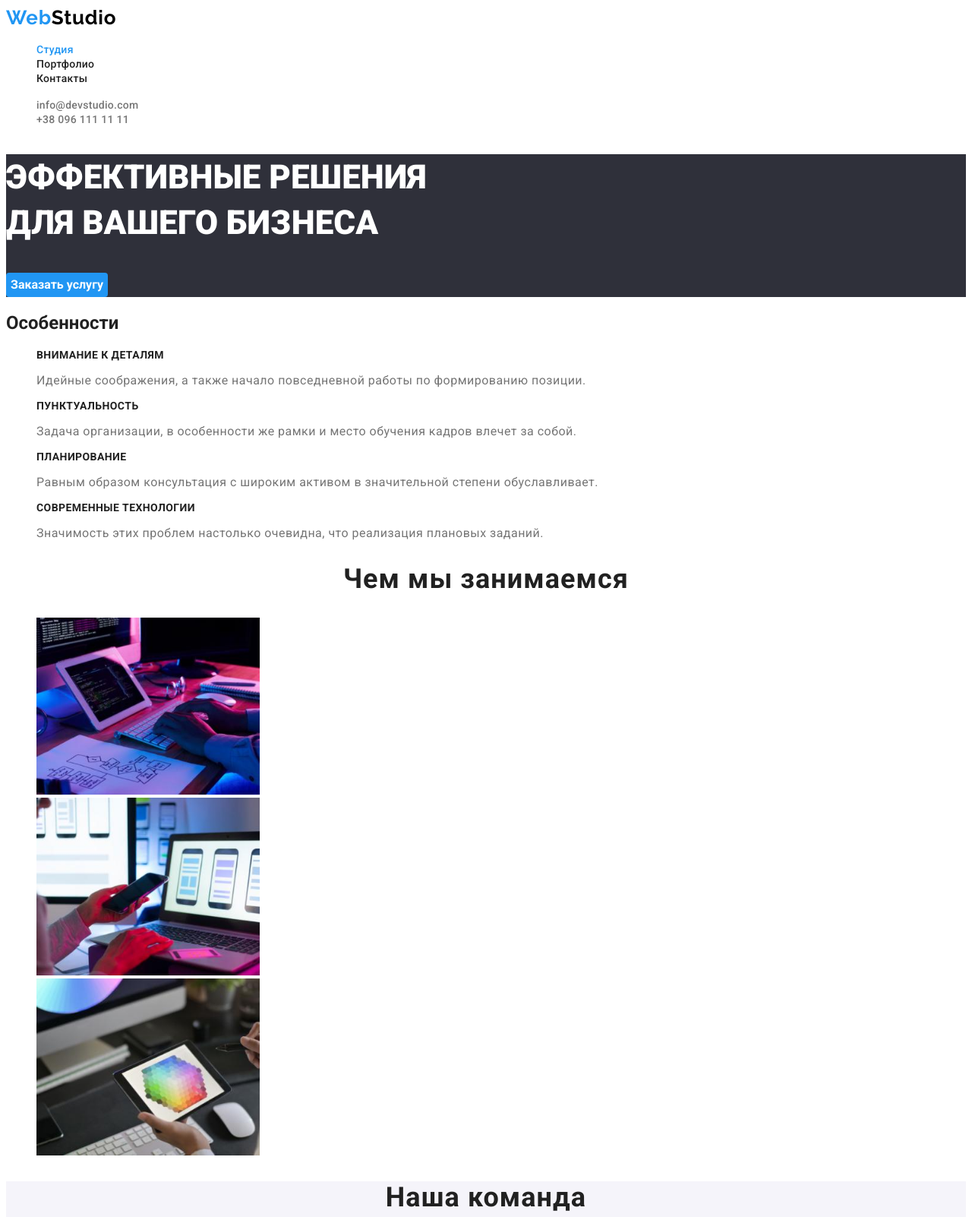
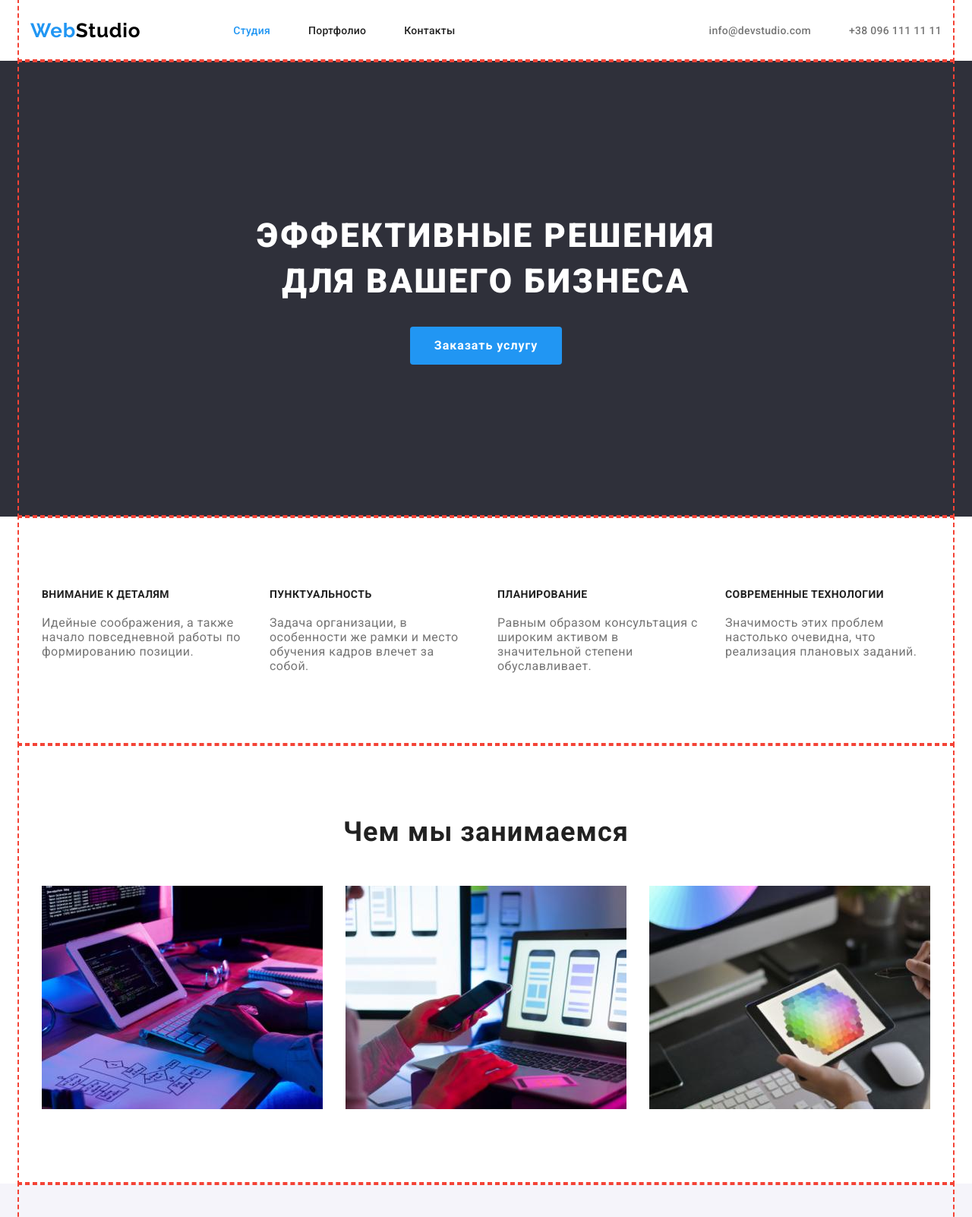
Before and after one commit to ViacheslavShevchenko/goit-markup-hw-02, a plain HTML site: page index.html in a window 1280 px wide. Shown: the top 1602 px of the page at 76% size. Drawn offline with nearby package versions, Linux system fonts and the light colour scheme.

Commit message:
hw-03_only studio

```diff
--- a/css/styles.css
+++ b/css/styles.css
@@ -1,8 +1,23 @@
+/* *,
+*::before,
+*::after {
+  box-sizing: border-box;
+} */
+
 :root {
   --primery-text-color: #212121;
   --title-text-color: #757575;
   --accent-color: #2196f3;
   --primery-white-color: #ffffff;
+}
+
+h1,
+h2,
+h3,
+p,
+ul {
+  margin-top: 0;
+  margin-bottom: 0;
 }
 
 body {
@@ -13,8 +28,18 @@ body {
 a {
   text-decoration: none;
 }
+
+/* Утилиты */
 .list {
+  padding: 0;
+  margin: 0;
   list-style: none;
+}
+.container {
+  width: 1230px;
+  padding: 0 15px;
+  margin: 0 auto;
+  outline: 2px dashed #f44336;
 }
 
 /* Шапка страницы */
@@ -24,6 +49,7 @@ header {
 
 /* WebStudio */
 .WebStudio-header {
+  margin-left: 0;
   font-family: 'Raleway';
   color: #000000;
   font-weight: 700;
@@ -36,6 +62,24 @@ header {
 }
 
 /* nav */
+.main-nav {
+  display: flex;
+  align-items: center;
+}
+.site-nav {
+  display: flex;
+  margin-left: 122px;
+}
+.site-nav .item {
+  margin-right: 50px;
+}
+.site-nav .item:last-child {
+  margin-right: 0;
+}
+.site-nav .link {
+  padding-top: 32px;
+  padding-bottom: 32px;
+}
 .link {
   font-weight: 500;
   font-size: 14px;
@@ -43,6 +87,7 @@ header {
   letter-spacing: 0.02em;
 }
 .site-nav .link {
+  display: block;
   color: var(--primery-text-color);
 }
 .site-nav .link:hover,
@@ -52,11 +97,23 @@ header {
 .auth-nav .link.connection:focus {
   color: var(--accent-color);
 }
+
+.auth-nav {
+  display: flex;
+  margin-left: auto;
+}
+.auth-nav .item + .item {
+  margin-left: 50px;
+}
 .auth-nav .link.connection {
   color: var(--title-text-color);
 }
 
 /* section hero */
+.section-title.hero {
+  padding-top: 200px;
+}
+
 .hero {
   background: rgba(47, 48, 58, 1);
   color: var(--primery-white-color);
@@ -64,20 +121,29 @@ header {
   font-size: 44px;
   line-height: 60px;
   text-transform: uppercase;
+  text-align: center;
+  letter-spacing: 0.06em;
 }
 .button {
+  padding: 10px 32px;
+  margin-top: 30px;
+  margin-bottom: 200px;
+
   background-color: var(--accent-color);
   color: var(--primery-white-color);
   font-family: 'Roboto', sans-serif;
-
+  min-width: 200px;
+  height: 50px;
   font-weight: 700;
   font-size: 16px;
-  line-height: 30px;
-  display: flex;
+  align-items: center;
+  text-align: center;
+  letter-spacing: 0.06em;
   border-radius: 4px;
   border: 0;
   cursor: pointer;
 }
+
 .list .buttons-portfolio {
   background-color: var(--primery-white-color);
   color: var(--primery-text-color);
@@ -93,7 +159,6 @@ header {
 .list .buttons-portfolio:focus {
   color: var(--primery-white-color);
   background-color: var(--accent-color);
-
   cursor: pointer;
 }
 .list .buttons-portfolio:active {
@@ -101,6 +166,19 @@ header {
 }
 
 /* features */
+.peculiarities {
+  display: none;
+}
+
+.section-peculiarities .list {
+  display: flex;
+  justify-content: space-around;
+  padding: 94px 0;
+}
+.feature-list {
+  width: 270px;
+}
+
 .title {
   font-style: normal;
   font-weight: 700;
@@ -108,6 +186,7 @@ header {
   line-height: 16px;
   letter-spacing: 0.03em;
   text-transform: uppercase;
+  padding-bottom: 10px;
 }
 .title-text {
   color: var(--title-text-color);
@@ -117,8 +196,17 @@ header {
   line-height: 24px;
   letter-spacing: 0.03em;
 }
+
+.section-work .list,
+.section-command .list {
+  display: flex;
+  justify-content: space-around;
+  padding-bottom: 94px;
+}
 .work,
 .command {
+  padding-top: 94px;
+  padding-bottom: 50px;
   font-weight: 700;
   font-size: 36px;
   line-height: 42px;
@@ -126,15 +214,20 @@ header {
   letter-spacing: 0.03em;
 }
 .name {
+  margin-top: 30px;
   font-weight: 500;
   font-size: 16px;
   line-height: 19px;
+  text-align: center;
   letter-spacing: 0.03em;
 }
 .section-command {
   background: #f5f4fa;
 }
-
+.command-list {
+  width: 270px;
+  height: 368px;
+}
 .list-name {
   font-weight: 700;
   font-size: 18px;
@@ -142,12 +235,15 @@ header {
   letter-spacing: 0.06em;
 }
 .list p {
+  margin-top: 10px;
   color: var(--title-text-color);
-
   font-weight: 400;
   font-size: 16px;
   line-height: 19px;
   letter-spacing: 0.03em;
+}
+.command-list p {
+  text-align: center;
 }
 .list-portfolio p {
   font-weight: 400;
@@ -162,6 +258,8 @@ header {
 }
 
 .WebStudio-footer {
+  display: flex;
+  padding-top: 60px;
   font-family: 'Raleway';
   color: var(--accent-color);
   font-size: 26px;
@@ -171,7 +269,11 @@ header {
 .WebStudio-footer span {
   color: var(--primery-white-color);
 }
-
+.main-address {
+  display: flex;
+  margin-top: 20px;
+  padding-bottom: 60px;
+}
 .address {
   font-style: normal;
   font-weight: 400;
@@ -180,6 +282,11 @@ header {
   letter-spacing: 0.03em;
   color: var(--primery-white-color);
 }
+.list.footer a {
+  display: block;
+  margin-top: 9px;
+}
+
 .footer a {
   font-style: normal;
   font-weight: 400;
--- a/index.html
+++ b/index.html
@@ -5,6 +5,10 @@
     <meta http-equiv="X-UA-Compatible" content="IE=edge" />
     <meta name="viewport" content="width=device-width, initial-scale=1.0" />
     <title>Document</title>
+    <link
+      rel="stylesheet"
+      href="https://cdnjs.cloudflare.com/ajax/libs/modern-normalize/1.1.0/modern-normalize.min.css"
+    />
     <link rel="stylesheet" href="./css/styles.css" />
     <link rel="preconnect" href="https://fonts.googleapis.com" />
     <link rel="preconnect" href="https://fonts.gstatic.com" crossorigin />
@@ -16,52 +20,64 @@
   <body>
     <!-- Шапка страницы -->
     <header>
-      <nav>
+      <div class="container main-nav">
+        <nav class="main-nav">
           <a class="WebStudio-header" href="#"><span>Web</span>Studio</a>
           <ul class="site-nav list">
-          <li><a href="#" class="link current">Студия</a></li>
-          <li><a href="./portfolio.html" class="link">Портфолио</a></li>
-          <li><a href="#" class="link">Контакты</a></li>
+            <li class="item"><a href="#" class="link current">Студия</a></li>
+            <li class="item">
+              <a href="./portfolio.html" class="link">Портфолио</a>
+            </li>
+            <li class="item"><a href="#" class="link">Контакты</a></li>
           </ul>
         </nav>
         <ul class="auth-nav list">
-        <li><a href="#" class="link connection">info@devstudio.com</a></li>
-        <li><a href="#" class="link connection">+38 096 111 11 11</a></li>
+          <li class="item">
+            <a href="#" class="link connection">info@devstudio.com</a>
+          </li>
+          <li class="item">
+            <a href="#" class="link connection">+38 096 111 11 11</a>
+          </li>
         </ul>
+      </div>
     </header>
     <!-- Уникальный контент страницы -->
     <main>
       <section class="section hero">
+        <div class="container">
           <h1 class="section-title hero">
             Эффективные решения<br />для вашего бизнеса
           </h1>
           <button class="button" type="button">Заказать услугу</button>
+        </div>
       </section>
-      <section class="section">
-        <h2 class="section-title">Особенности</h2>
+
+      <section class="section-peculiarities">
+        <div class="container">
+          <h2 class="section-title peculiarities">Особенности</h2>
           <ul class="list">
-          <li>
+            <li class="feature-list">
               <h3 class="title">Внимание к деталям</h3>
               <p class="title-text">
                 Идейные соображения, а также начало повседневной работы по
                 формированию позиции.
               </p>
             </li>
-          <li>
+            <li class="feature-list">
               <h3 class="title">Пунктуальность</h3>
               <p class="title-text">
-              Задача организации, в особенности же рамки и место обучения кадров
-              влечет за собой.
+                Задача организации, в особенности же рамки и место обучения
+                кадров влечет за собой.
               </p>
             </li>
-          <li>
+            <li class="feature-list">
               <h3 class="title">Планирование</h3>
               <p class="title-text">
                 Равным образом консультация с широким активом в значительной
                 степени обуславливает.
               </p>
             </li>
-          <li>
+            <li class="feature-list">
               <h3 class="title">Современные технологии</h3>
               <p class="title-text">
                 Значимость этих проблем настолько очевидна, что реализация
@@ -69,57 +85,72 @@
               </p>
             </li>
           </ul>
+        </div>
       </section>
-      <section class="section">
+
+      <section class="section-work">
+        <div class="container">
           <h2 class="section-title work">Чем мы занимаемся</h2>
           <ul class="list">
             <li>
-            <img src="./images/box1.jpg" alt="компьютер" width="294" />
+              <img src="./images/box1.jpg" alt="компьютер" width="370" />
             </li>
             <li>
-            <img src="./images/box2.jpg" alt="мобильный телефон" width="294" />
+              <img
+                src="./images/box2.jpg"
+                alt="мобильный телефон"
+                width="370"
+              />
             </li>
             <li>
-            <img src="./images/box3.jpg" alt="планшет" width="294" />
+              <img src="./images/box3.jpg" alt="планшет" width="370" />
             </li>
           </ul>
+        </div>
       </section>
+
       <section class="section-command">
+        <div class="container">
           <h2 class="section-title command">Наша команда</h2>
           <ul class="list">
-          <li>
-            <img src="./images/img1.jpg" alt="Игорь Демьяненко" width="260" />
+            <li class="command-list">
+              <img src="./images/img1.jpg" alt="Игорь Демьяненко" width="270" />
               <h3 class="name">Игорь Демьяненко</h3>
               <p lang="en">Product Designer</p>
             </li>
-          <li>
-            <img src="./images/img2.jpg" alt="Ольга Репина" width="260" />
+            <li class="command-list">
+              <img src="./images/img2.jpg" alt="Ольга Репина" width="270" />
               <h3 class="name">Ольга Репина</h3>
               <p lang="en">Frontend Developer</p>
             </li>
-          <li>
-            <img src="./images/img3.jpg" alt="Николай Тарасов" width="260" />
+            <li class="command-list">
+              <img src="./images/img3.jpg" alt="Николай Тарасов" width="270" />
               <h3 class="name">Николай Тарасо</h3>
               <p lang="en">Marketing</p>
             </li>
-          <li>
-            <img src="./images/img4.jpg" alt="Михаил Ермаков" width="260" />
+            <li class="command-list">
+              <img src="./images/img4.jpg" alt="Михаил Ермаков" width="270" />
               <h3 class="name">Михаил Ермаков</h3>
               <p lang="en">UI Designer</p>
             </li>
           </ul>
+        </div>
       </section>
     </main>
     <!--Нижний колонтитул-->
     <footer class="section-footer">
-      <a class="WebStudio-footer" href="./index.html">Web<span>Studio</span></a>
-      <address>
+      <div class="container">
+        <a class="WebStudio-footer" href="./index.html"
+          >Web<span>Studio</span></a
+        >
+        <address class="main-address">
           <ul class="list footer">
             <li class="address">г. Киев, пр-т Леси Украинки, 26</li>
             <li><a href="#">info@devstudio.com</a></li>
             <li><a href="#">+38 096 111 11 11</a></li>
           </ul>
         </address>
+      </div>
     </footer>
   </body>
 </html>
```
Also changed, not shown: portfolio.html (+4 -0 lines). Lines whose indentation alone changed are shown as unchanged.
